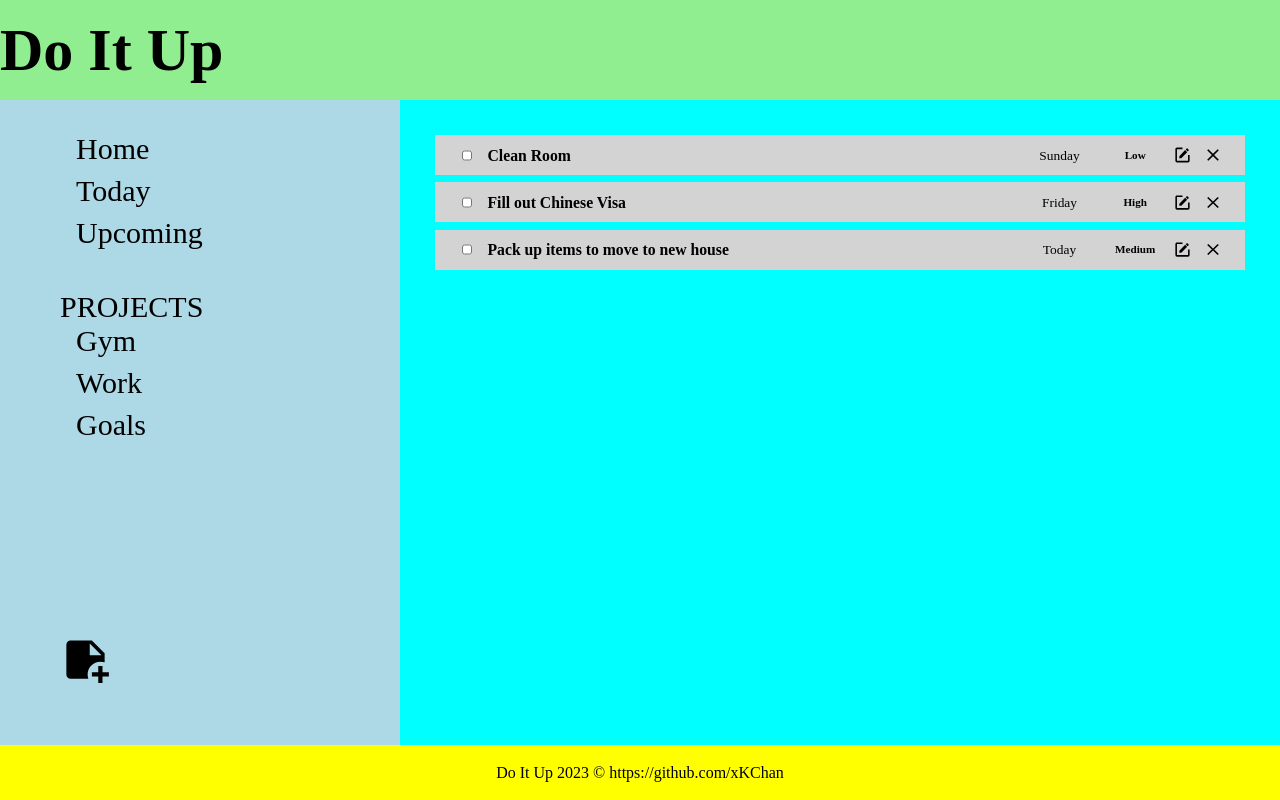
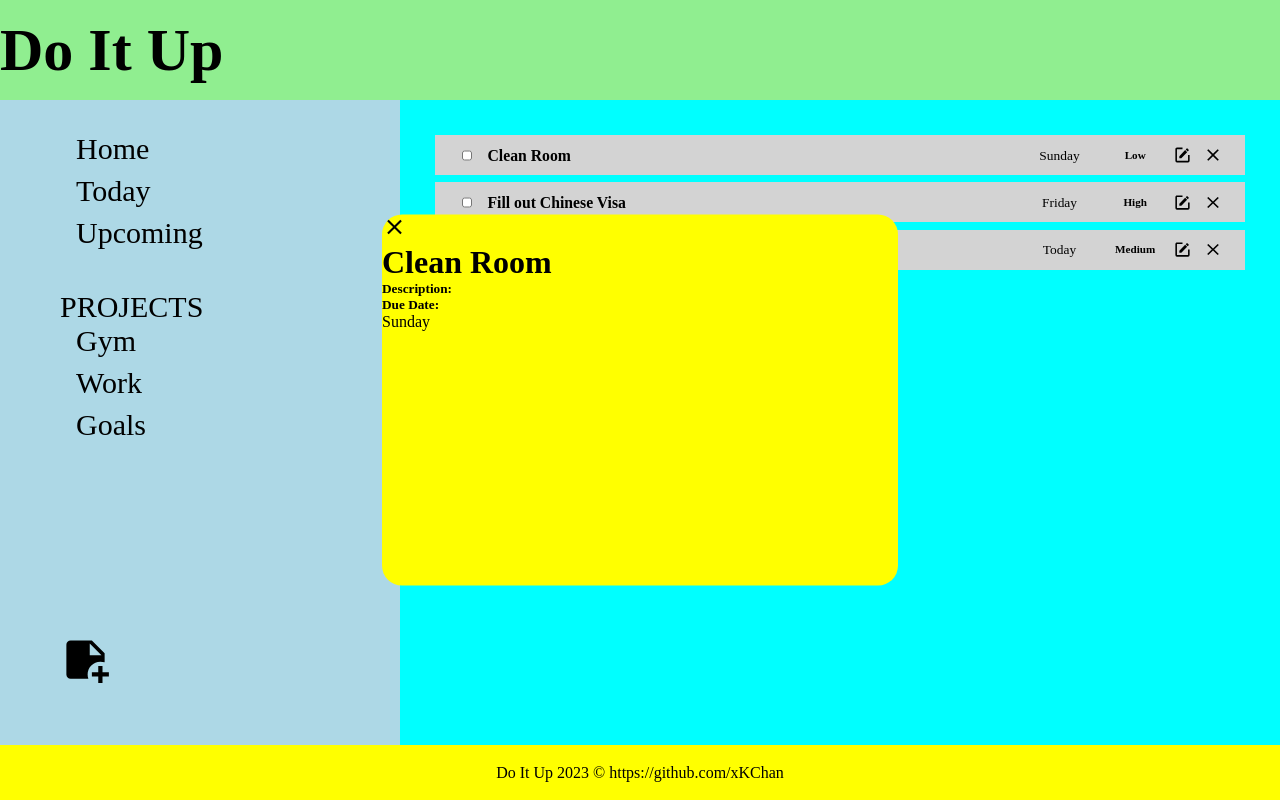
Before and after one commit to xKChan/toDoApp, a website built with webpack: page dist/index.html in a window 1280 px wide. Both pictures are taken after a click on the element "Clean Room". Built offline with nearby package versions, Linux system fonts and the light colour scheme.

Commit message:
Details on tasks popup when cliocking the task title, can close the popup with the x Icon

```diff
--- a/src/style.css
+++ b/src/style.css
@@ -213,3 +213,24 @@
   display: grid;
   grid-template-columns: repeat(1fr);
 }
+
+/*  */
+/* Task Popup */
+/*  */
+
+#detailPopUp {
+  position: fixed;
+  top: 50%;
+  left: 50%;
+  transform: translate(-50%, -50%);
+  background-color: yellow;
+  display: grid;
+  grid-template-rows: 1fr 3fr 1fr;
+  border-radius: 20px;
+  width: 516px;
+  height: 371px;
+}
+
+.popUpIcon {
+  width: 25px;
+}
--- a/src/ui.js
+++ b/src/ui.js
@@ -2,6 +2,7 @@ import { myTasks, makeNewTask, removeTask } from "./tasks";
 import removeicon from "./imgs/remove1.svg";
 import addNewIcon from "./imgs/new.svg";
 import editIcon from "./imgs/edit.svg";
+import { de } from "date-fns/locale";
 // import "./style.css";
 
 const menu = ["Home", "Today", "Upcoming"];
@@ -17,6 +18,7 @@ export default function initializeUi() {
   addNewBtn();
   submitForm();
   cancelBtn();
+  moreDetails();
 }
 
 function createSidebar() {
@@ -58,23 +60,25 @@ function createProjectBar() {
 }
 
 function displayTasks() {
-  removeDuplicates();
+  let clearDisplay = projectTasks;
+  removeDuplicates(clearDisplay);
   createTasks();
   removeTaskBtn();
   completeTask();
 }
 
-function removeDuplicates() {
-  while (projectTasks.firstChild) {
-    projectTasks.removeChild(projectTasks.firstChild);
+function removeDuplicates(dom) {
+  while (dom.firstChild) {
+    dom.removeChild(dom.firstChild);
   }
+  return dom;
 }
 
 function createTasks() {
   for (let i = 0; i < myTasks.length; i++) {
     let task = myTasks[i];
     let taskList = `taskList${i}`;
-    // const dafaultDescription = task.description != "" ? task.description : "NA";
+
     let taskEl = document.createElement("div");
     let checkbox = document.createElement("input");
     let title = document.createElement("h3");
@@ -90,6 +94,7 @@ function createTasks() {
     edit.classList.add("editBtn", "icon");
     remove.classList.add("removeBtn", "icon");
     checkbox.setAttribute("data-check", i);
+    title.setAttribute("data-task", i);
     remove.setAttribute("data-edit", i);
     remove.setAttribute("data-remove", i);
     checkbox.type = "checkbox";
@@ -191,8 +196,49 @@ function completeTaskCheck(box) {
 
 function moreDetails() {
   const detailPopUp = document.querySelector("#detailPopUp");
-  const getDetails = document.querySelectorAll(".titleTasks");
+  const getDetails = document.querySelectorAll("[data-task]");
   getDetails.forEach((task) => {
-    task.addEventListener("click", function () {});
+    task.addEventListener("click", function () {
+      removeDuplicates(detailPopUp);
+      detailPopUp.removeAttribute("style");
+      for (let i = 0; i < myTasks.length; i++) {
+        if (task.dataset.task == i) {
+          const remove = new Image();
+          const popContainer = document.createElement("div");
+          const title = document.createElement("h1");
+          const descriptionContainer = document.createElement("div");
+          const descriptionTitle = document.createElement("h5");
+          const description = document.createElement("p");
+          const dueDateContainer = document.createElement("div");
+          const dueDateTitle = document.createElement("h5");
+          const dueDate = document.createElement("p");
+          title.textContent = myTasks[i].title;
+          descriptionTitle.textContent = "Description: ";
+          description.textContent = myTasks[i].description;
+          dueDateTitle.textContent = "Due Date: ";
+          dueDate.textContent = myTasks[i].dueDate;
+          remove.src = removeicon;
+          remove.classList.add("popUpIcon", "icon");
+          descriptionContainer.appendChild(descriptionTitle);
+          descriptionContainer.appendChild(description);
+          dueDateContainer.appendChild(dueDateTitle);
+          dueDateContainer.appendChild(dueDate);
+          popContainer.appendChild(remove);
+          popContainer.appendChild(title);
+          popContainer.appendChild(descriptionContainer);
+          popContainer.appendChild(dueDateContainer);
+          detailPopUp.appendChild(popContainer);
+        }
+      }
+      closePopUp();
+    });
   });
 }
+
+function closePopUp() {
+  let close = document.querySelector(".popUpIcon");
+  close.addEventListener("click", function () {
+    console.log("hello");
+    document.querySelector("#detailPopUp").style.display = "none";
+  });
+}
```
Also changed, not shown: dist/index.html, dist/main.js.
